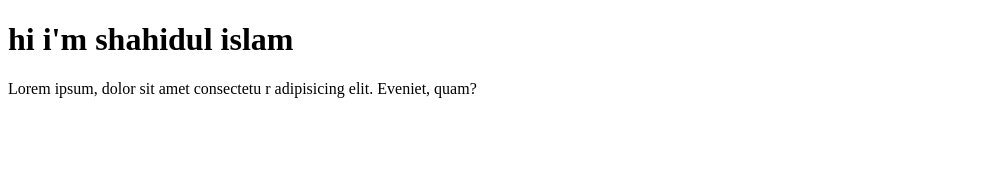
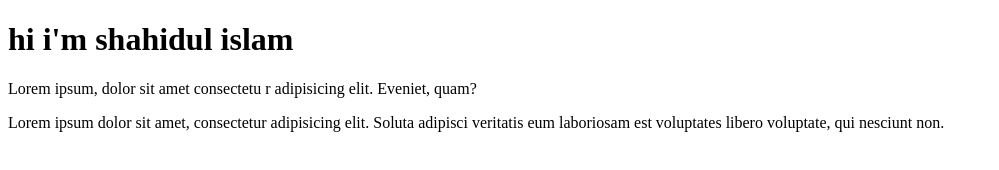
Before and after one commit to shahidulst/first-projects, a plain HTML site: page index.html in a window 1280 px wide. Shown: the whole page, without its empty margins (0-999 px from the left). Drawn offline with Linux system fonts and the light colour scheme.

Commit message:
first p2tag added

```diff
--- a/index.html
+++ b/index.html
@@ -10,5 +10,6 @@
     <h1>hi i'm shahidul islam</h1>
     <p>Lorem ipsum, dolor sit amet consectetu
         r adipisicing elit. Eveniet, quam?</p>
+        <p>Lorem ipsum dolor sit amet, consectetur adipisicing elit. Soluta adipisci veritatis eum laboriosam est voluptates libero voluptate, qui nesciunt non.</p>
 </body>
 </html>
```
